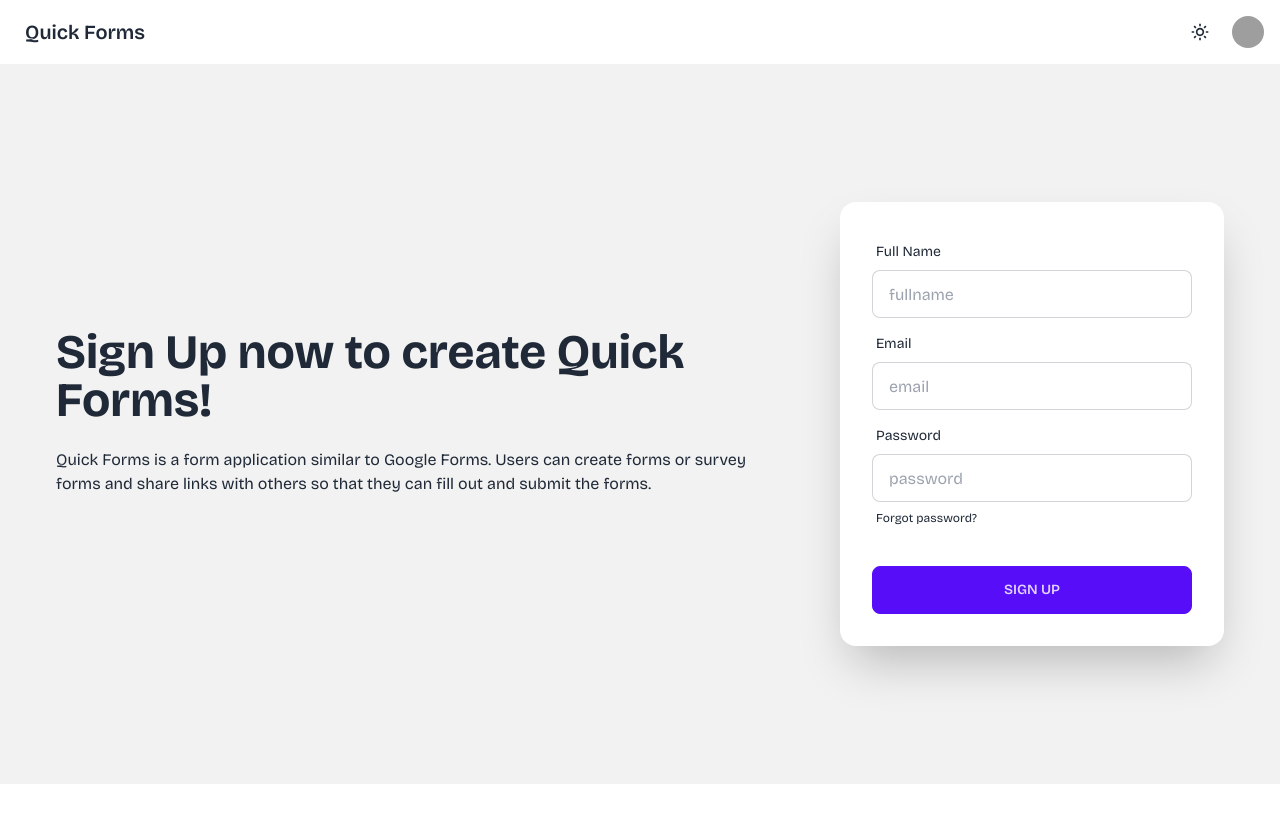
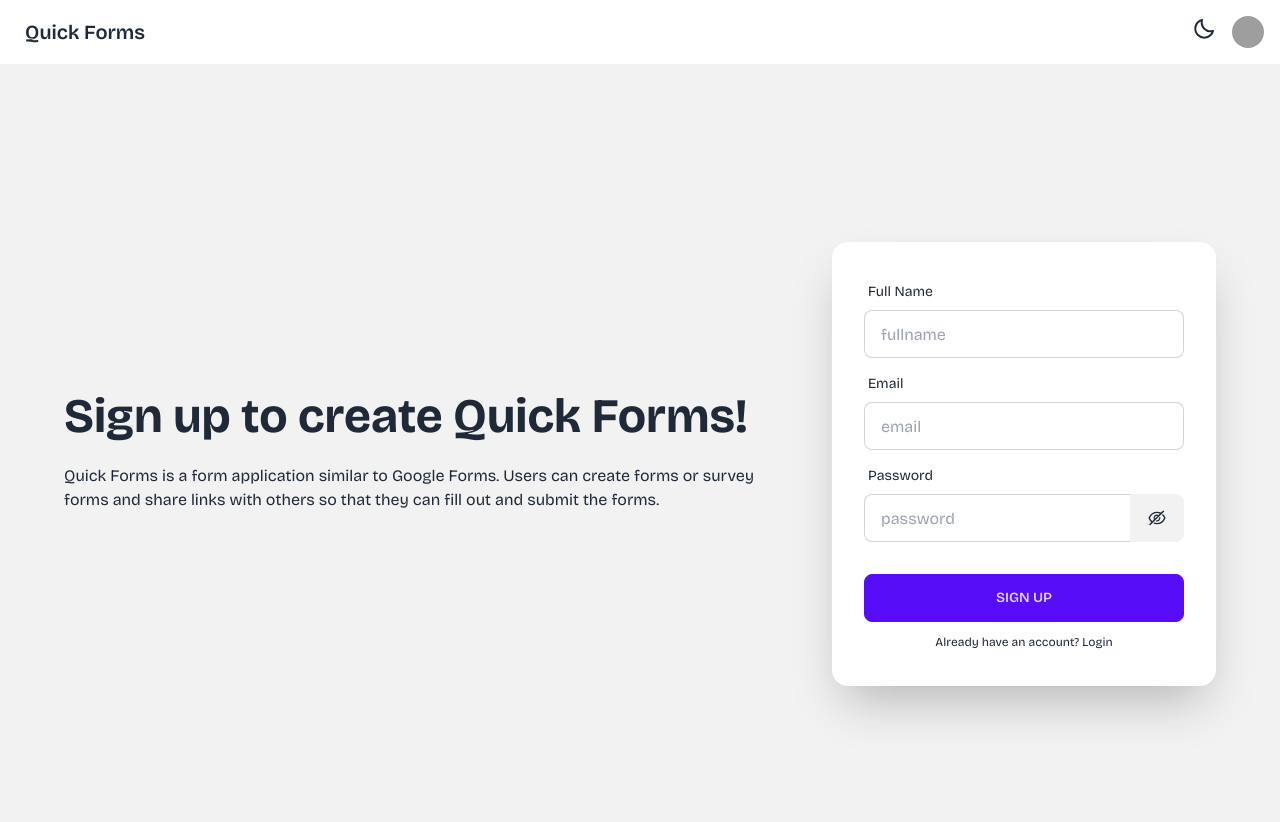
Before and after one commit to rsinghcodes/quickforms, a React (Vite) app: page / in a window 1280 px wide. Shown: the top 822 px of the page. Before the commit the page ends 800 px from the top, so only its background shows below. Built offline with nearby package versions, Linux system fonts and the light colour scheme; grey boxes are pictures that could not be loaded.

Commit message:
Worked to design Home, Login, and Profile page

```diff
--- a/src/components/Container/index.tsx
+++ b/src/components/Container/index.tsx
@@ -7,9 +7,9 @@ interface Props {
 
 function Container({ children }: Props) {
   return (
-    <div>
+    <div className='bg-base-200'>
       <Navbar />
-      <div className='hero min-h-[90vh] bg-base-200 lg:px-10'>{children}</div>
+      <div className='hero min-h-screen lg:px-12'>{children}</div>
     </div>
   );
 }
--- a/src/components/Navbar/index.tsx
+++ b/src/components/Navbar/index.tsx
@@ -1,19 +1,26 @@
-import { BiSun } from 'react-icons/bi';
+import { BiMoon, BiSun } from 'react-icons/bi';
 import { Link } from 'react-router-dom';
 
 function Navbar() {
   return (
-    <div className='navbar bg-base-100'>
+    <div className='navbar z-10 bg-base-100'>
       <div className='flex-1'>
         <Link to='/' className='btn btn-ghost text-xl normal-case'>
           Quick Forms
         </Link>
       </div>
       <div className='flex-none'>
-        <div className='dropdown-end dropdown '>
-          <button type='button' className='btn btn-circle btn-ghost'>
-            <BiSun size={20} />
-          </button>
+        <div className='tooltip tooltip-bottom' data-tip='Switch theme'>
+          <label className='swap swap-rotate mr-2'>
+            {/* this hidden checkbox controls the state */}
+            <input type='checkbox' />
+
+            {/* sun icon */}
+            <BiSun size={24} className='swap-on' />
+
+            {/* moon icon */}
+            <BiMoon size={24} className='swap-off' />
+          </label>
         </div>
         {/* <Link to='/login' className='btn btn-primary'>
           Login
@@ -26,7 +33,7 @@ function Navbar() {
           </div>
           <ul tabIndex={0} className='menu dropdown-content rounded-box menu-sm z-[1] mt-3 w-52 bg-base-100 p-2 shadow'>
             <li>
-              <Link to='/' className='justify-between'>
+              <Link to='/profile' className='justify-between'>
                 Profile
                 <span className='badge'>New</span>
               </Link>
--- a/src/components/Spinner/index.tsx
+++ b/src/components/Spinner/index.tsx
@@ -1,6 +1,6 @@
 function Spinner() {
   return (
-    <div className='hero h-screen'>
+    <div className='hero min-h-screen'>
       <span className='loading loading-spinner loading-lg' />
     </div>
   );
--- a/src/pages/Home/index.tsx
+++ b/src/pages/Home/index.tsx
@@ -1,11 +1,20 @@
+import { useState } from 'react';
+import { AiOutlineEye, AiOutlineEyeInvisible } from 'react-icons/ai';
+import { Link } from 'react-router-dom';
+
 import Container from '../../components/Container';
 
 function Home() {
+  const [visible, setVisible] = useState(false);
+
+  const handleChange = () => {
+    setVisible(!visible);
+  };
   return (
     <Container>
-      <div className='hero-content flex-col lg:mx-auto lg:flex-row'>
+      <div className='hero-content flex-col lg:flex-row'>
         <div className='text-center lg:mr-11 lg:text-left'>
-          <h1 className='text-5xl font-bold'>Sign Up now to create Quick Forms!</h1>
+          <h1 className='text-5xl font-bold'>Sign up to create Quick Forms!</h1>
           <p className='py-6'>
             Quick Forms is a form application similar to Google Forms. Users can create forms or survey forms and share
             links with others so that they can fill out and submit the forms.
@@ -29,17 +38,26 @@ function Home() {
               <div className='label'>
                 <span className='label-text'>Password</span>
               </div>
-              <input name='password' type='text' placeholder='password' className='input input-bordered' />
-              <div className='label'>
-                <a href='/' className='link-hover link label-text-alt'>
-                  Forgot password?
-                </a>
-              </div>
+              <div className='join'>
+                <input
+                  placeholder='password'
+                  className='input join-item input-bordered w-full'
+                  type={visible ? 'text' : 'password'}
+                />
+                <button type='button' className='btn join-item' onClick={handleChange}>
+                  {visible ? <AiOutlineEye size={20} /> : <AiOutlineEyeInvisible size={20} />}
+                </button>
+              </div>{' '}
             </div>
             <div className='form-control mt-6'>
-              <button type='submit' className='btn btn-primary'>
+              <button type='button' className='btn btn-primary'>
                 Sign up
               </button>
+            </div>
+            <div className='flex items-center justify-center p-1'>
+              <Link to='/login' className='link-hover link label-text-alt'>
+                Already have an account? Login
+              </Link>
             </div>
           </div>
         </form>
--- a/src/pages/Login/index.tsx
+++ b/src/pages/Login/index.tsx
@@ -1,10 +1,20 @@
+import { useState } from 'react';
+import { AiOutlineEye, AiOutlineEyeInvisible } from 'react-icons/ai';
 import { Link } from 'react-router-dom';
 import Container from '../../components/Container';
 
 function Login() {
+  const [visible, setVisible] = useState(false);
+
+  const handleChange = () => {
+    setVisible(!visible);
+  };
   return (
     <Container>
-      <div className='hero-content w-full flex-col'>
+      <div className='hero-content w-full flex-col lg:flex-row'>
+        <div className='text-center lg:mr-11 lg:text-left'>
+          <h1 className='py-6 text-5xl font-bold'>Login to create Quick Forms!</h1>
+        </div>
         <div className='card w-full max-w-sm shrink-0 bg-base-100 shadow-2xl'>
           <div className='card-body'>
             <div className='form-control'>
@@ -17,16 +27,32 @@ function Login() {
               <label className='label'>
                 <span className='label-text'>Password</span>
               </label>
-              <input type='text' placeholder='password' className='input input-bordered' />
+              <div className='join'>
+                <input
+                  placeholder='password'
+                  className='input join-item input-bordered w-full'
+                  type={visible ? 'text' : 'password'}
+                />
+                <button type='button' className='btn join-item' onClick={handleChange}>
+                  {visible ? <AiOutlineEye size={20} /> : <AiOutlineEyeInvisible size={20} />}
+                </button>
+              </div>
             </div>
-            <div className='form-control mt-6'>
+            <div className='flex items-center justify-end p-1'>
+              <button type='button' className='link-hover link label-text-alt'>
+                Forgot password?
+              </button>
+            </div>
+            <div className='form-control mt-3'>
               <button type='button' className='btn btn-primary'>
                 Login
               </button>
             </div>
-            <Link to='/' className='link-hover link label-text-alt'>
-              Dont have an account? SignUp
-            </Link>
+            <div className='flex items-center justify-center p-1'>
+              <Link to='/' className='link-hover link label-text-alt'>
+                Dont have an account? SignUp
+              </Link>
+            </div>
           </div>
         </div>
       </div>
--- a/src/pages/Profile/index.tsx
+++ b/src/pages/Profile/index.tsx
@@ -1,7 +1,35 @@
 import Container from '../../components/Container';
 
 function Profile() {
-  return <Container>Index</Container>;
+  return (
+    <Container>
+      <div className='flex flex-col justify-start'>
+        <div className='card bg-base-100'>
+          <div className='card-body'>
+            <h2 className='card-title'>Account Management!</h2>
+            <p>Hi test@gmail.com, edit your information on the app.</p>
+            <div className='form-control'>
+              <div className='label'>
+                <span className='label-text'>Full Name</span>
+              </div>
+              <input type='text' placeholder='fullname' value='Raghvendra Singh' className='input input-bordered' />
+            </div>
+            <div className='form-control'>
+              <div className='label'>
+                <span className='label-text'>New Password</span>
+              </div>
+              <input type='text' placeholder='new password' className='input input-bordered' value='Test@123' />
+            </div>
+            <div className='card-actions justify-end'>
+              <button type='button' className='btn btn-primary'>
+                Save
+              </button>
+            </div>
+          </div>
+        </div>
+      </div>
+    </Container>
+  );
 }
 
 export default Profile;
```
